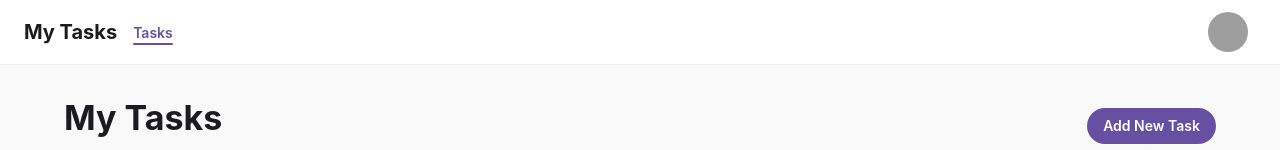
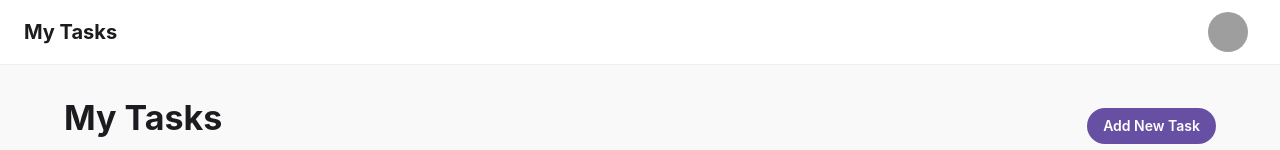
Before and after one commit to Ehiane/AI-built-todo-app, a React (Create React App) app in the folder frontend/: page / in a window 1280 px wide. Shown: the top 150 px of the page. Built offline with nearby package versions, Linux system fonts and the light colour scheme; no server answers; grey boxes are pictures that could not be loaded.

Commit message:
Remove Tasks link from navbar

```diff
--- a/frontend/src/components/Header.js
+++ b/frontend/src/components/Header.js
@@ -1,15 +1,11 @@
 import React from 'react';
 import { AppBar, Toolbar, Typography, Box, IconButton, Avatar } from '@mui/material';
-import { Link as RouterLink, useLocation } from 'react-router-dom';
+import { Link as RouterLink } from 'react-router-dom';
 
 const Header = () => {
-  const location = useLocation();
-  const isTasksActive = location.pathname === '/';
-
   return (
     <AppBar position="static" color="inherit" elevation={0} sx={{ borderBottom: 1, borderColor: '#eee' }}>
       <Toolbar sx={{ justifyContent: 'space-between', px: 2 }}>
-        <Box sx={{ display: 'flex', alignItems: 'center', gap: 2 }}>
         <Typography
           variant="h6"
           component={RouterLink}
@@ -18,32 +14,6 @@ const Header = () => {
         >
           My Tasks
         </Typography>
-          <Box sx={{ display: 'flex', gap: 1 }}>
-            <Typography
-              component={RouterLink}
-              to="/"
-              sx={{
-                textDecoration: 'none',
-                color: isTasksActive ? 'primary.main' : 'text.secondary',
-                fontWeight: 600,
-                fontSize: '0.875rem',
-                position: 'relative',
-                '&:after': isTasksActive ? {
-                  content: '""',
-                  position: 'absolute',
-                  bottom: -2,
-                  left: 0,
-                  width: '100%',
-                  height: 2,
-                  backgroundColor: 'primary.main',
-                  borderRadius: 1,
-                } : {}
-              }}
-            >
-              Tasks
-            </Typography>
-          </Box>
-        </Box>
         <Box sx={{ display: 'flex', alignItems: 'center', gap: 2 }}>
           <IconButton>
             <Avatar src="https://randomuser.me/api/portraits/men/32.jpg" alt="User" />
```
Lines whose indentation alone changed are shown as unchanged.
